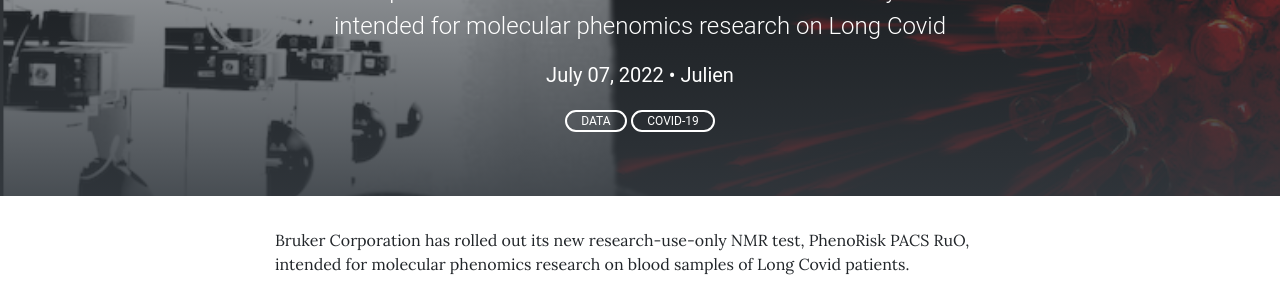
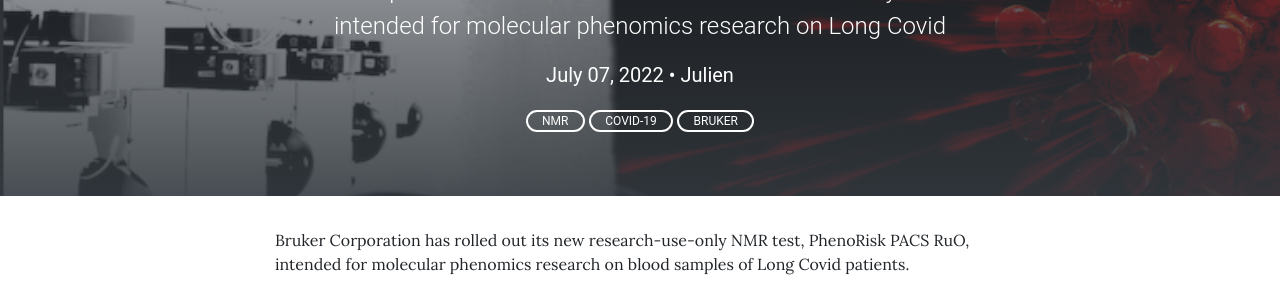
Before and after one commit to phenocare/IPCN, a Jekyll site: the page built from _posts/2022-07-07-bruker_new-NMR-test.md, in a window 1280 px wide. Shown: the part 367-662 px from the top of the page. Built offline with Jekyll 4.4.1, drawn with Linux system fonts in a browser that asks for light colours.

Commit message:
Updated post

```diff
--- a/_posts/2022-07-07-bruker_new-NMR-test.md
+++ b/_posts/2022-07-07-bruker_new-NMR-test.md
@@ -3,7 +3,7 @@
 description: Bruker Corporation has rolled out its new research-use-only NMR test intended for molecular phenomics research on Long Covid
 background: assets/img/bug.png
 author: [Julien]
-categories: [Data, Covid-19]
+categories: [NMR, Covid-19, Bruker]
 ---
 
 Bruker Corporation has rolled out its new research-use-only NMR test, PhenoRisk PACS RuO, intended for molecular phenomics research on blood samples of Long Covid patients.
```
